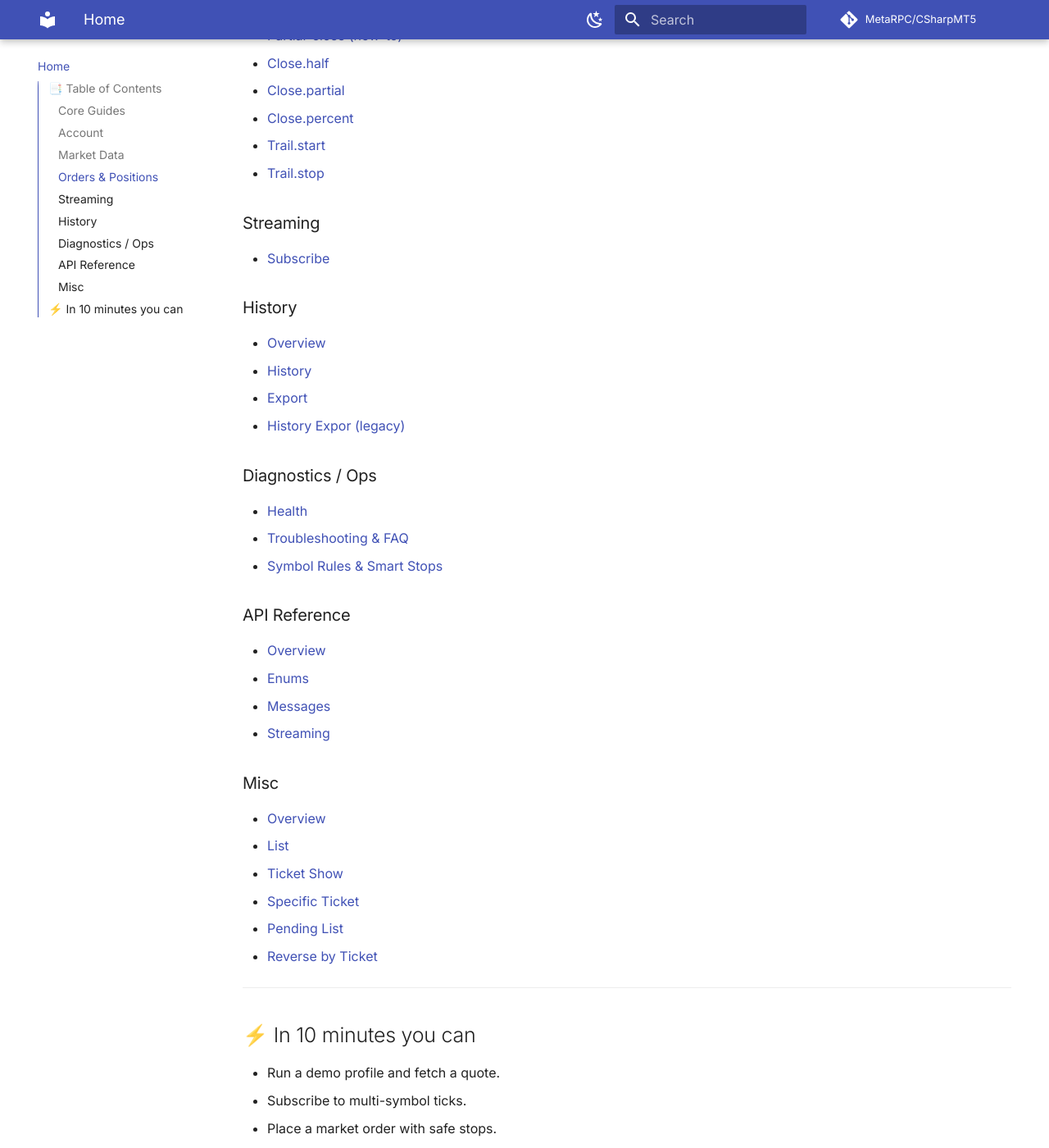
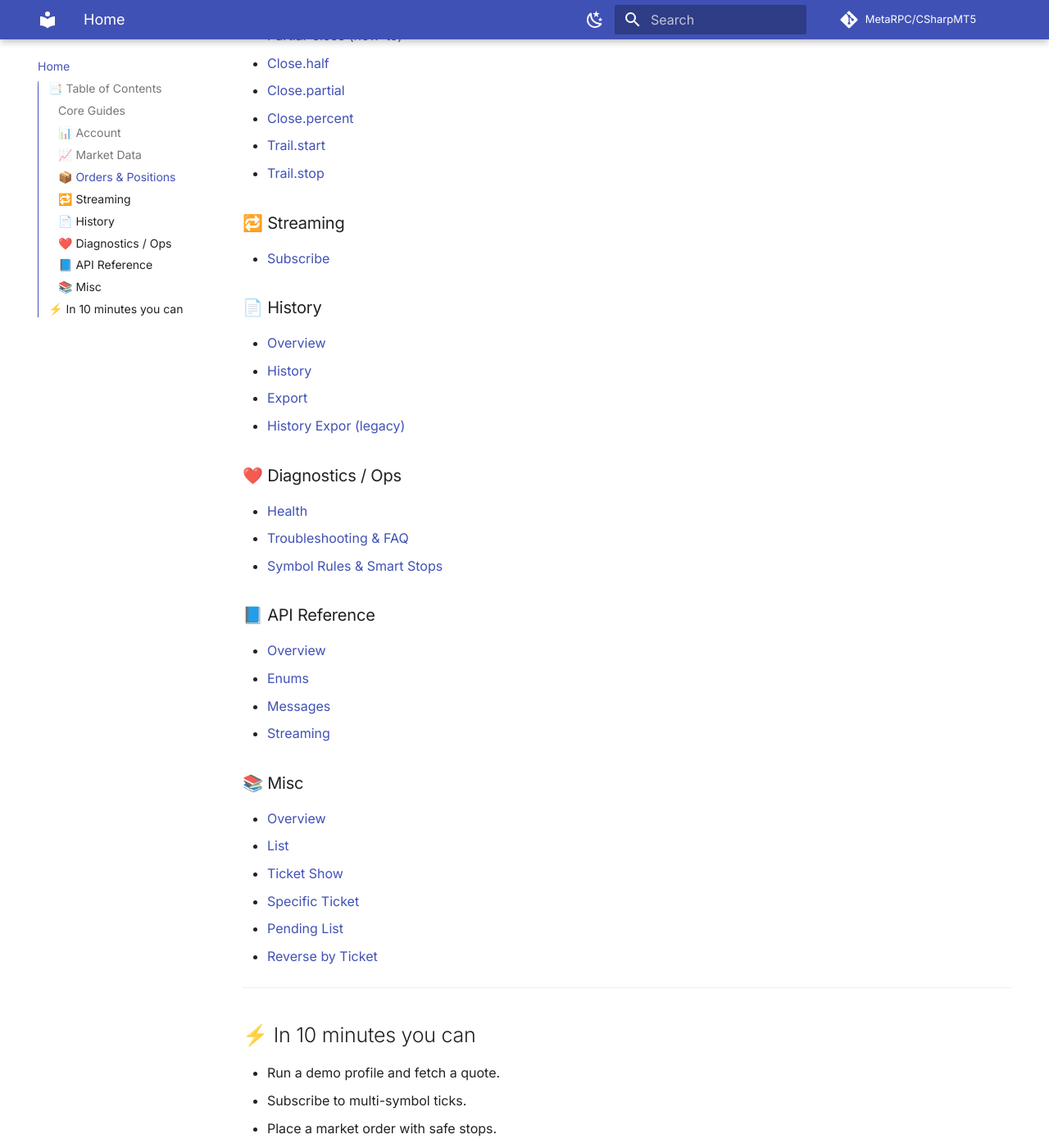
Before and after one commit to MetaRPC/CSharpMT5, an MkDocs documentation site: the page built from docs/Documentation_BASE.md, in a window 1280 px wide and 1400 px high, scrolled down 2560 px. Shown: the whole window at 82% size. Built offline with MkDocs 1.6.1 and Material for MkDocs 9.7.7, drawn with Linux system fonts in a browser that asks for light colours; comment, search, counter and statistics services are not loaded; some of the changed text lies outside the part shown.

```diff
--- a/docs/Documentation_BASE.md
+++ b/docs/Documentation_BASE.md
@@ -89,13 +89,13 @@ No magic. Just MT5, C#, and clear recipes: get a quote, open/modify/close safely
 - [Ticket Toolbox](Ticket_Toolbox.md)
 - [Logging: Output Formats](Logging_OutputFormats.md)
 
-### Account
+###📊 Account
 - [Overview](Account/Overview.md)
 - [Show](Account/Show.md)
 - [Info](Account/Info.md)
 - [Profiles](Account/Profiles.md)
 
-### Market Data
+###📈 Market Data
 - [Overview](Market_Data/Market_Data_Overview.md)
 - [Quote](Market_Data/Quote.md)
 - [Symbol](Market_Data/Symbol.md)
@@ -109,7 +109,7 @@ No magic. Just MT5, C#, and clear recipes: get a quote, open/modify/close safely
 - [Pending: move](Market_Data/Pending.move.md)
 - [Pending: modify](Market_Data/Pending.modify.md)
 
-### Orders & Positions
+###📦 Orders & Positions
 - [Overview](Orders_Positions/Orders_Positions_Overview.md)
 - [Orders](Orders_Positions/Orders.md)
 - [Positions](Orders_Positions/Positions.md)
@@ -130,27 +130,27 @@ No magic. Just MT5, C#, and clear recipes: get a quote, open/modify/close safely
 - [Trail.start](Orders_Positions/Trail.start.md)
 - [Trail.stop](Orders_Positions/Trail.stop.md)
 
-### Streaming
+###🔁 Streaming
 - [Subscribe](Streaming/Subscribe.md)
 
-### History
+###📄 History
 - [Overview](History/History_Overview.md)
 - [History](History/History.md)
 - [Export](History/History_export.md)
 - [History Expor (legacy)](History_Expor.md)
 
-### Diagnostics / Ops
+###❤️ Diagnostics / Ops
 - [Health](Diagnostics/Health.md)
 - [Troubleshooting & FAQ](Troubleshooting%28FAQ%29.md)
 - [Symbol Rules & Smart Stops](SymbolRules_SmartStops.md)
 
-### API Reference
+###📘 API Reference
 - [Overview](API_Reference/Overview.md)
 - [Enums](API_Reference/Enums.md)
 - [Messages](API_Reference/Messages.md)
 - [Streaming](API_Reference/Streaming.md)
 
-### Misc
+###📚 Misc
 - [Overview](Misc/Misc_Overview.md)
 - [List](Misc/List.md)
 - [Ticket Show](Misc/Ticket_Show.md)
```
